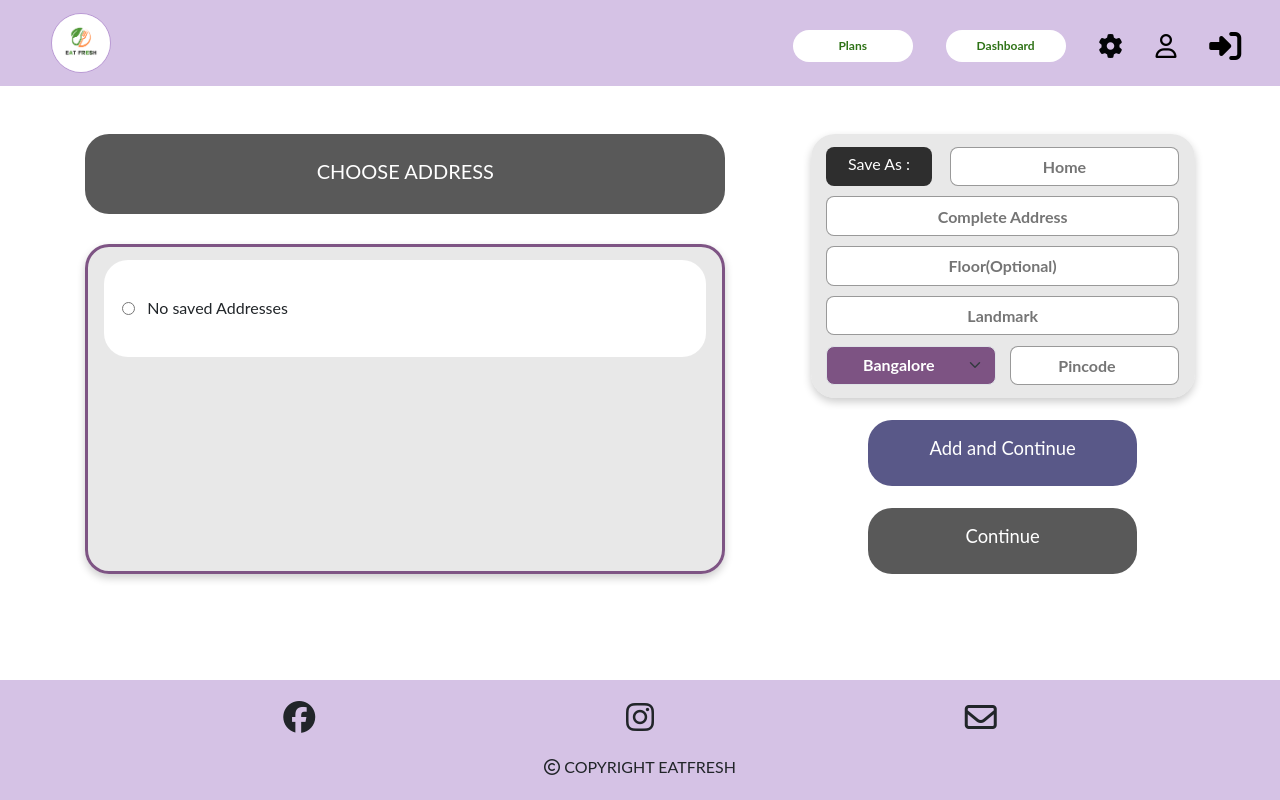
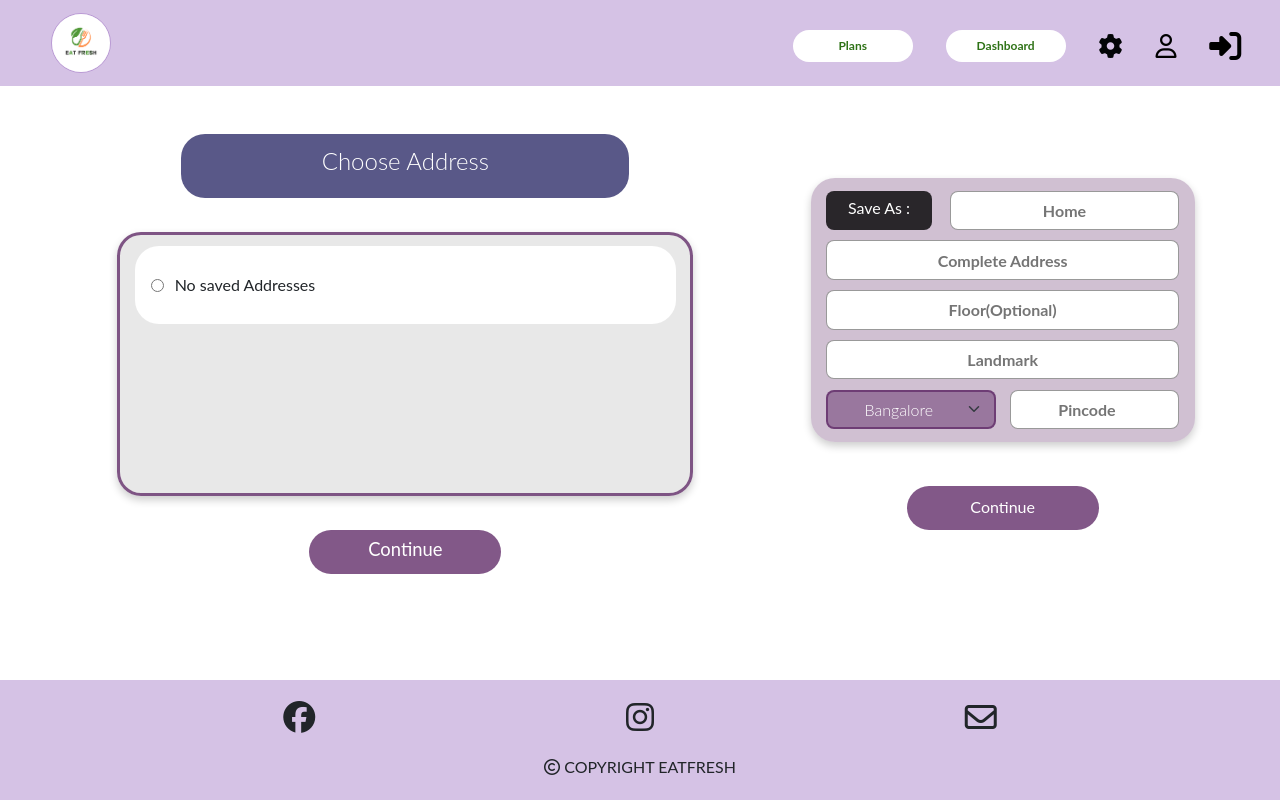
Before and after one commit to Globetrottercode/react_eat_fresh, a React (Create React App) app: page /plans/1/checkout/address in a window 1280 px wide. Built offline with nearby package versions, Linux system fonts and the light colour scheme.

Commit message:
styling changes in CheckoutAddr.js page

```diff
--- a/src/css/checkout.module.css
+++ b/src/css/checkout.module.css
@@ -148,12 +148,14 @@
   display: flex;
   flex-direction: column;
   justify-content: space-between;
+  align-items: center;
+  /* background-color: aqua; */
 }
 
 .checkoutChooseAddress {
-  height: 10vh;
-  width: 100%;
-  background-color: rgba(0, 0, 0, 0.65);
+  height: 8vh;
+  width: 70%;
+  background-color: rgba(48, 47, 107, 0.8);
   border-radius: 3vh;
   display: flex;
   justify-content: center;
@@ -162,7 +164,8 @@
 }
 .checkoutChooseAddress > p {
   margin-top: 1.5%;
-  font-size: 2.5vh;
+  font-size: 3vh;
+  font-weight: 300;
 }
 
 .checkoutAddrRight {
@@ -171,12 +174,12 @@
   /* background-color: blueviolet; */
   display: flex;
   flex-direction: column;
-  justify-content: space-between;
+  justify-content: space-evenly;
   align-items: center;
 }
 .checkoutAddressCard {
-  height: 75%;
-  width: 100%;
+  height: 60%;
+  width: 90%;
   background-color: rgba(217, 217, 217, 0.6);
   box-shadow: 0 4px 8px 0 rgba(0, 0, 0, 0.2);
   border-radius: 3vh;
@@ -205,7 +208,7 @@
 .checkoutAddAddressCard {
   height: 60%;
   width: 100%;
-  background-color: rgba(217, 217, 217, 0.6);
+  background-color: rgba(99, 47, 107, 0.3);
   border-radius: 3vh;
   box-shadow: 0 4px 8px 0 rgba(0, 0, 0, 0.2);
   /* rgba(0, 0, 0, 0.65) */
@@ -222,9 +225,9 @@
 }
 
 .checkoutAddBtn {
-  height: 15%;
-  width: 70%;
-  background-color: rgba(48, 47, 107, 0.8);
+  height: 10%;
+  width: 50%;
+  background-color: rgba(99, 47, 107, 0.8);
   border-radius: 3vh;
   color: white;
   display: flex;
@@ -235,14 +238,14 @@
   border: 2px solid white;
 }
 .checkoutAddBtn > p {
-  margin-top: 3%;
-  font-size: 2.3vh;
+  margin-top: 7%;
+  font-size: 2vh;
 }
 
 .checkoutContinue {
-  height: 15%;
-  width: 70%;
-  background-color: rgba(0, 0, 0, 0.65);
+  height: 10%;
+  width: 30%;
+  background-color: rgba(99, 47, 107, 0.8);
   border-radius: 3vh;
   color: white;
   display: flex;
@@ -254,7 +257,7 @@
 }
 
 .checkoutContinue > p {
-  margin-top: 3%;
+  margin-top: 6%;
   font-size: 2.3vh;
 }
 
--- a/src/css/styles.css
+++ b/src/css/styles.css
@@ -147,9 +147,10 @@ body {
   display: flex;
   color: white;
   font-size: 2vh;
-  font-weight: bolder;
+  font-weight: 300;
   text-align-last: center;
-  background-color: rgba(99, 47, 107, 0.8);
+  background-color: rgba(99, 47, 107, 0.5);
+  border: 2px solid rgba(99, 47, 107, 0.8);
 }
 
 .mealsDropDown {
--- a/src/pages/CheckoutPages/CheckoutAddr.js
+++ b/src/pages/CheckoutPages/CheckoutAddr.js
@@ -125,7 +125,7 @@ function CheckoutAddr() {
       <div className={checkout.body}>
         <div className={checkout.checkoutAddrLeft}>
           <div className={checkout.checkoutChooseAddress}>
-            <p>CHOOSE ADDRESS</p>
+            <p>Choose Address</p>
           </div>
           <div className={checkout.checkoutAddressCard}>
             {localStorage.getItem("allAddress") ? (
@@ -231,6 +231,26 @@ function CheckoutAddr() {
               <label for="age3">61 - 100</label>
             </div> */}
           </div>
+          <div
+            onClick={async () => {
+              let user = await getUser(localStorage.getItem("username"));
+              localStorage.setItem("credits", await getCredits(user._id));
+              // localStorage.setItem(
+              //   "tempCredits",
+              //   localStorage.getItem("credits")
+              // );
+              console.log(localStorage.getItem("credits"), "credits");
+              if (localStorage.getItem("selected_address")) {
+                navigate("payment");
+              } else {
+                notify("Choose Address field");
+              }
+            }}
+            type="button"
+            className={checkout.checkoutContinue}
+          >
+            <p>Continue</p>
+          </div>
         </div>
         <div className={checkout.checkoutAddrRight}>
           <div className={checkout.checkoutAddAddressCard}>
@@ -330,26 +350,6 @@ function CheckoutAddr() {
             type="button"
             className={checkout.checkoutAddBtn}
           >
-            <p>Add and Continue</p>
-          </div>
-          <div
-            onClick={async () => {
-              let user = await getUser(localStorage.getItem("username"));
-              localStorage.setItem("credits", await getCredits(user._id));
-              // localStorage.setItem(
-              //   "tempCredits",
-              //   localStorage.getItem("credits")
-              // );
-              console.log(localStorage.getItem("credits"), "credits");
-              if (localStorage.getItem("selected_address")) {
-                navigate("payment");
-              } else {
-                notify("Choose Address field");
-              }
-            }}
-            type="button"
-            className={checkout.checkoutContinue}
-          >
             <p>Continue</p>
           </div>
         </div>
```
